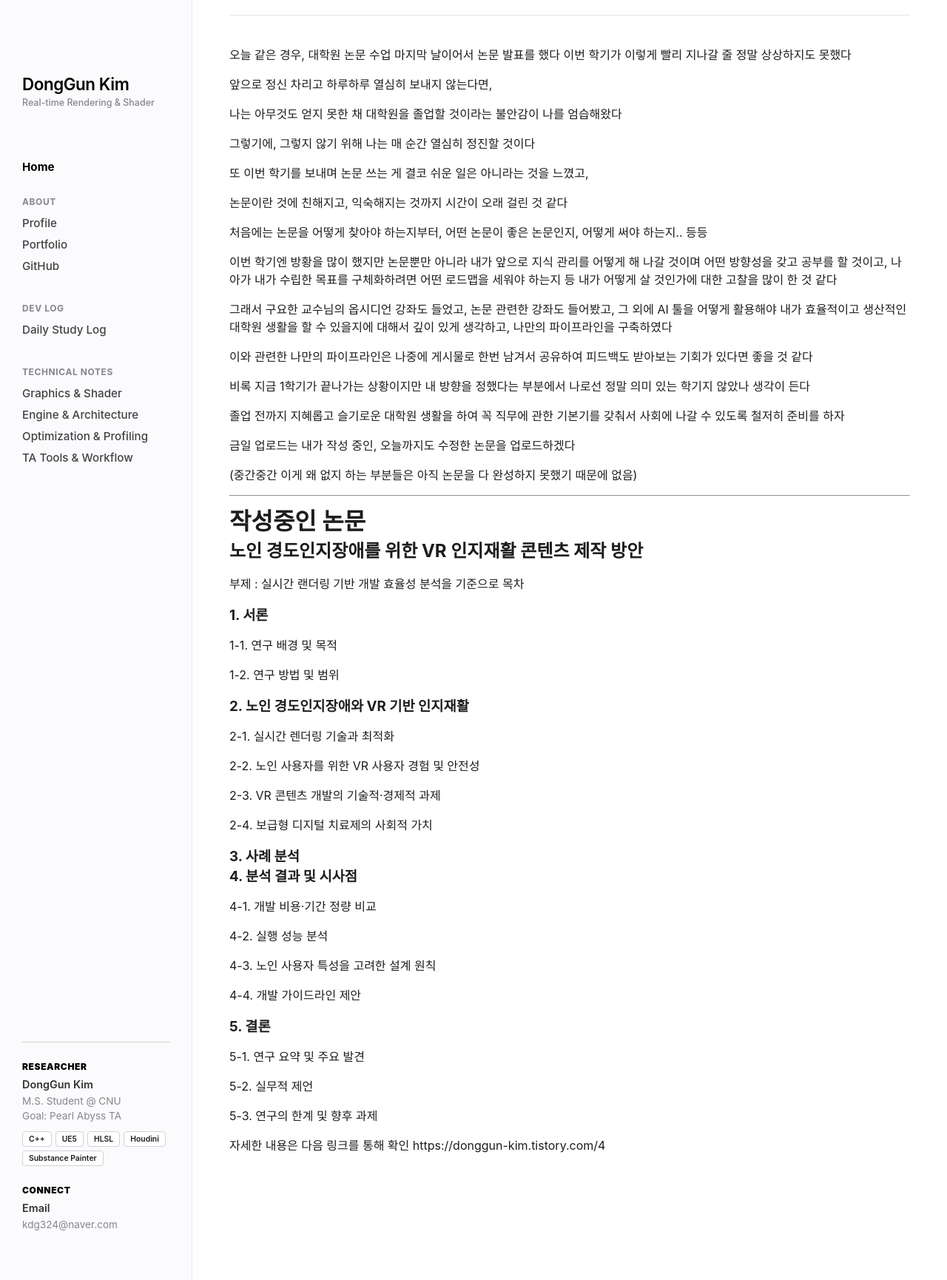
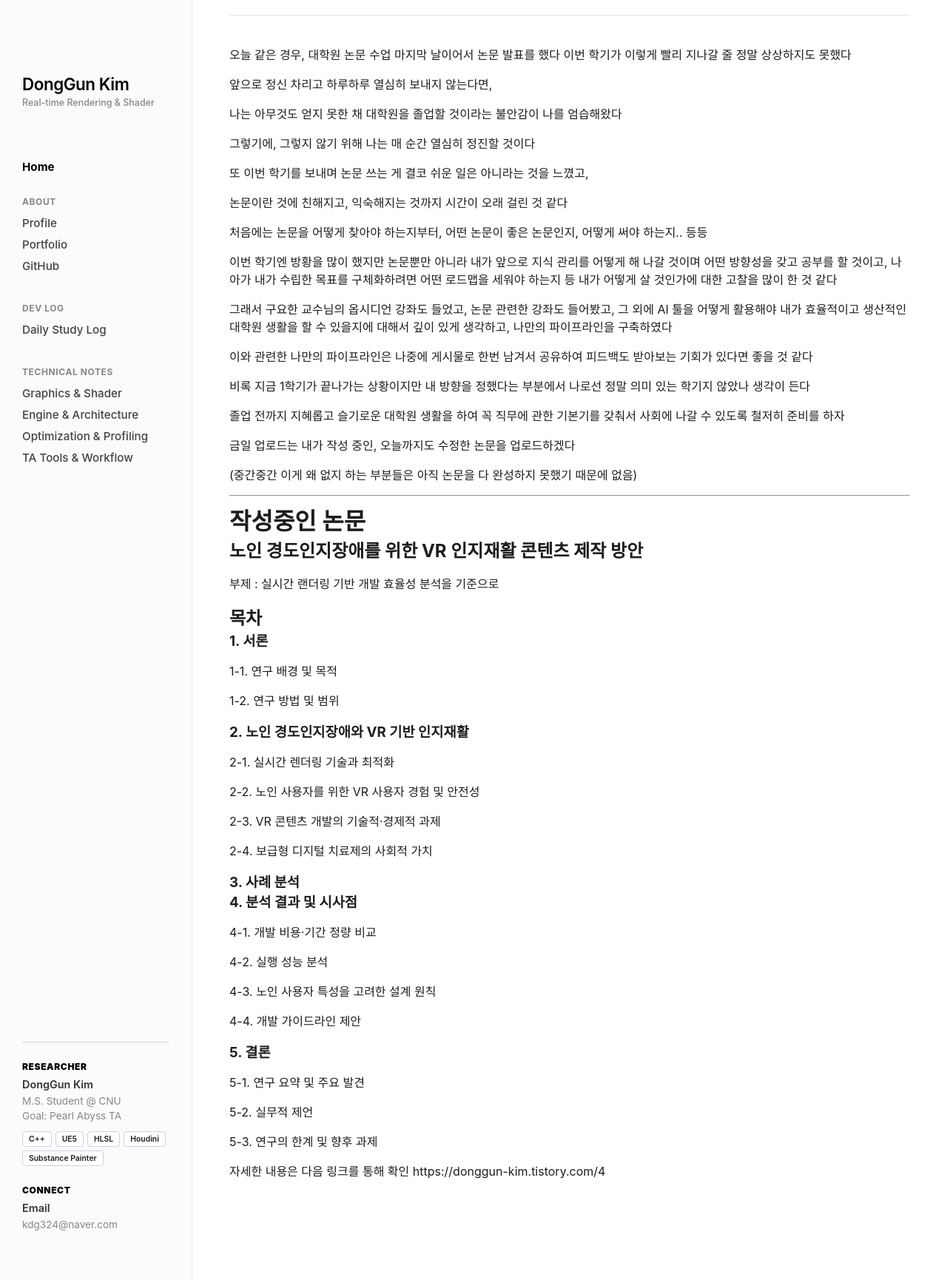
Before and after one commit to KimDongGun324/kimdonggun324.github.io, a Jekyll site: the page built from daily-study/posts/2025/12/10.md, in a window 1280 px wide. Shown: the whole page at 74% size. Built offline with Jekyll 4.4.1, drawn with Linux system fonts in a browser that asks for light colours; some web fonts are replaced; our own code applies the rules of GitHub Pages for plain Markdown files.

Commit message:
TIL 2025_12_10 수정

```diff
--- a/daily-study/posts/2025/12/10.md
+++ b/daily-study/posts/2025/12/10.md
@@ -51,11 +51,12 @@
 
 # 작성중인 논문
 
-
 ## 노인 경도인지장애를 위한 VR 인지재활 콘텐츠 제작 방안
 부제 : 실시간 랜더링 기반 개발 효율성 분석을 기준으로
-목차
 
+
+
+## 목차
 
 
 ### 1. 서론
```
